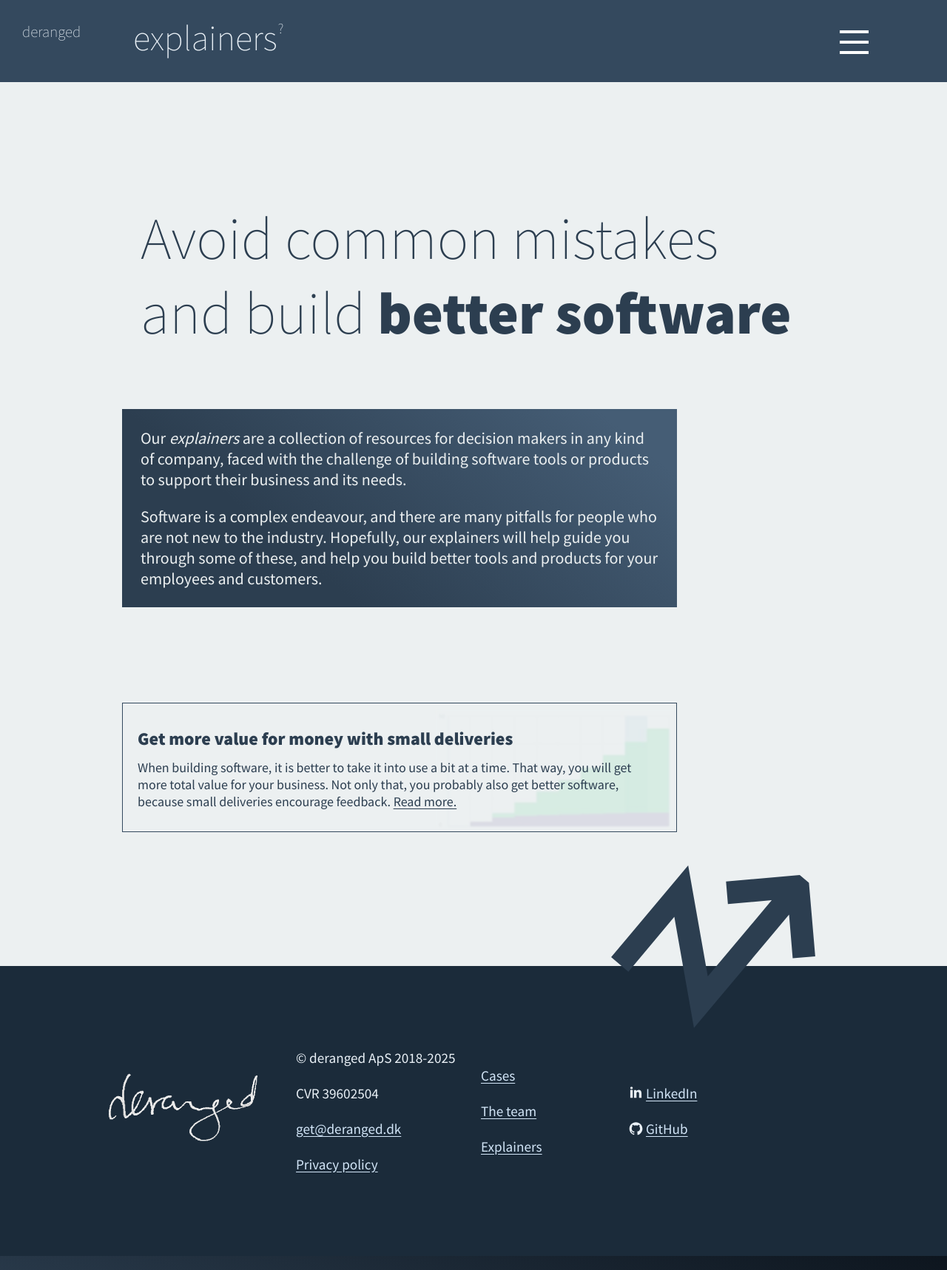
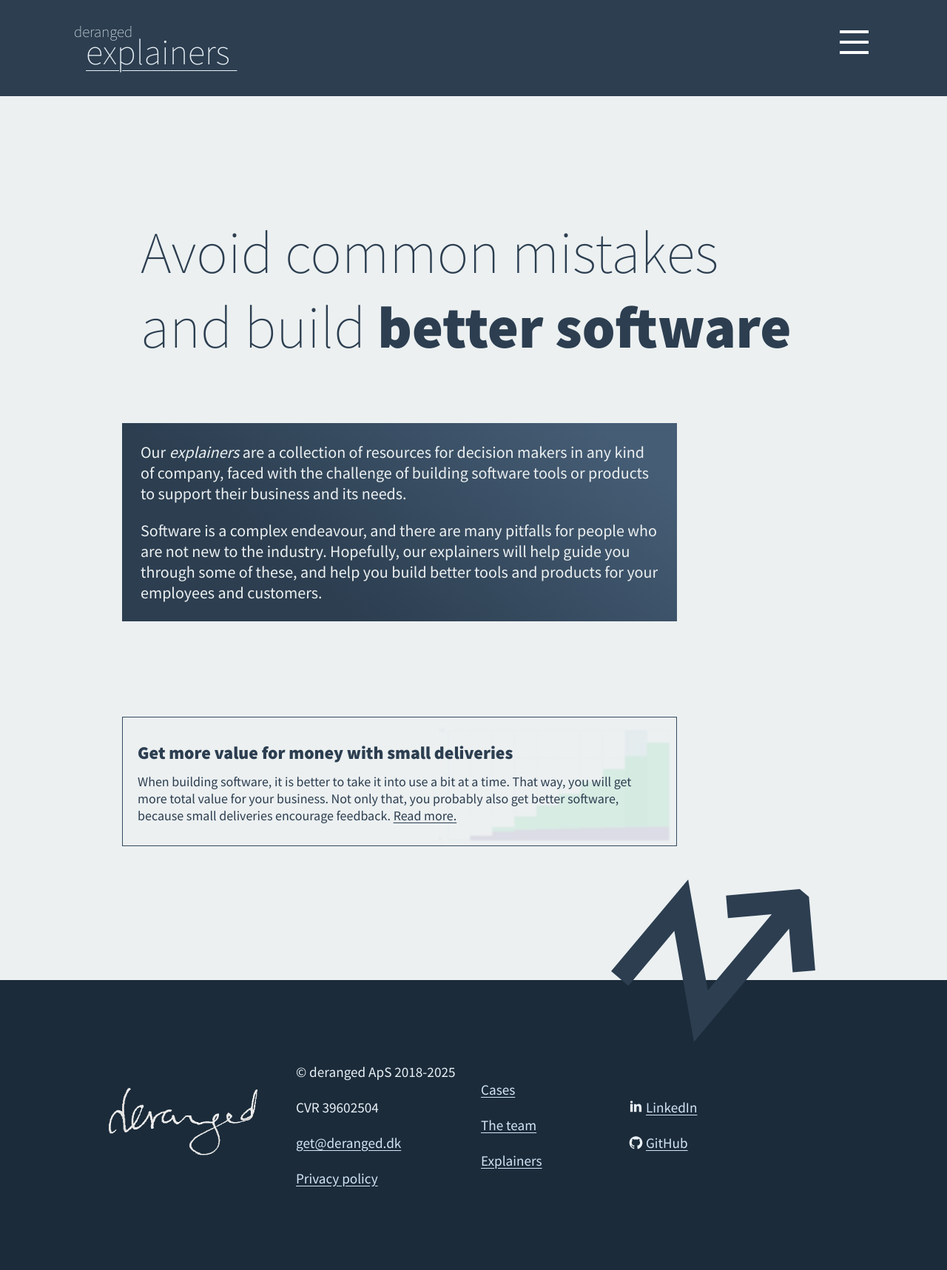
Before and after one commit to derangeddk/deranged.dk, a Jekyll site: the page built from explainers/index.html, in a window 1280 px wide. Shown: the whole page at 74% size. Built offline with Jekyll 4.4.1, drawn with Linux system fonts in a browser that asks for light colours; some web fonts are replaced; comment, search, counter and statistics services are not loaded.

Commit message:
Class renaming/style explainers logo

```diff
--- a/_layouts/explainers.html
+++ b/_layouts/explainers.html
@@ -3,52 +3,11 @@ layout: default
 ---
 {% include overlay_nav.html %}
 
-<style type="text/css" scoped>
-    .header {
-        background: rgba(52, 73, 94, 1.0);
-        display: grid;
-        grid-template-columns: 150px 1fr;
-        color: #eaf1f7;
-        padding: 30px;
-        text-align: left;
-    }
-
-    .header .logo {
-        color: inherit;
-        text-decoration: inherit;
-        font-weight: 200;
-        font-size: 1.3em;
-        position: relative;
-        z-index: 11;
-    }
-
-    .header h1 {
-        margin: 0;
-        padding: 0;
-        margin-top: -9px;
-        font-weight: 200;
-        font-size: 3em;
-    }
-
-    .header h1 a {
-        color: inherit;
-        text-decoration: inherit;
-    }
-
-    .explainer-logo {
-        display: inline-block;
-        transform: translate(-5px, -13px) scale(0.4);
-    }
-
-    @media (max-width: 600px) {
-        .header {
-            grid-template-columns: 1fr;
-        }
-    }
-</style>
-<section class="header">
+<section class="section--dark">
+    <div class="header" role="banner">
     <a href="/" class="logo">deranged</a>
-    <h1><a href="/explainers">explainers<span class="explainer-logo">?</span></a></h1>
+        <a class="site-area-logo explainers-logo" role="heading" aria-level="1" href="/explainers">explainers&nbsp;</a>
+    </div>
 </section>
 
 <style>
--- a/_layouts/post.html
+++ b/_layouts/post.html
@@ -126,7 +126,7 @@ layout: default
   <div class="section--dark section--dark-highlight-gradient">
     <div class="header" role="banner">
       <a href="/" class="logo">deranged</a>
-      <a class="blog-link" href="/blog">Blog&nbsp;</a>
+      <a class="site-area-logo blog-logo" href="/blog">Blog&nbsp;</a>
     </div>
     <div class="post__intro">
       {% if page.img %}
--- a/blog/index.html
+++ b/blog/index.html
@@ -11,7 +11,7 @@ sitemap_include: 'yes'
 <section class="section--dark">
   <div class="header" role="banner">
     <a href="/" class="logo">deranged</a>
-    <a class="blog-link" role="heading" aria-level="1" href="/blog">Blog&nbsp;</a>
+    <a class="site-area-logo blog-logo" role="heading" aria-level="1" href="/blog">Blog&nbsp;</a>
   </div>
 </section>
 
--- a/css/style.scss
+++ b/css/style.scss
@@ -357,14 +357,24 @@ h3, .heading-3 {
     z-index: 11;
 }
 
-.header .blog-link {
+.header .site-area-logo {
     color: inherit;
     margin: 0;
     padding: 0;
+    font-weight: 200;
+    font-size: 3rem;
+}
+
+.header .blog-logo {
     margin-top: -0.5rem;
     margin-left: 1rem;
-    font-weight: 200;
-    font-size: 3rem;
     text-decoration: 1px underline;
     text-underline-offset: 0.5rem;
 }
+
+.header .explainers-logo {
+    margin-top: -1rem;
+    margin-left: 1rem;
+    text-decoration: 1px underline;
+    text-underline-offset: 0.5rem;
+}
```
